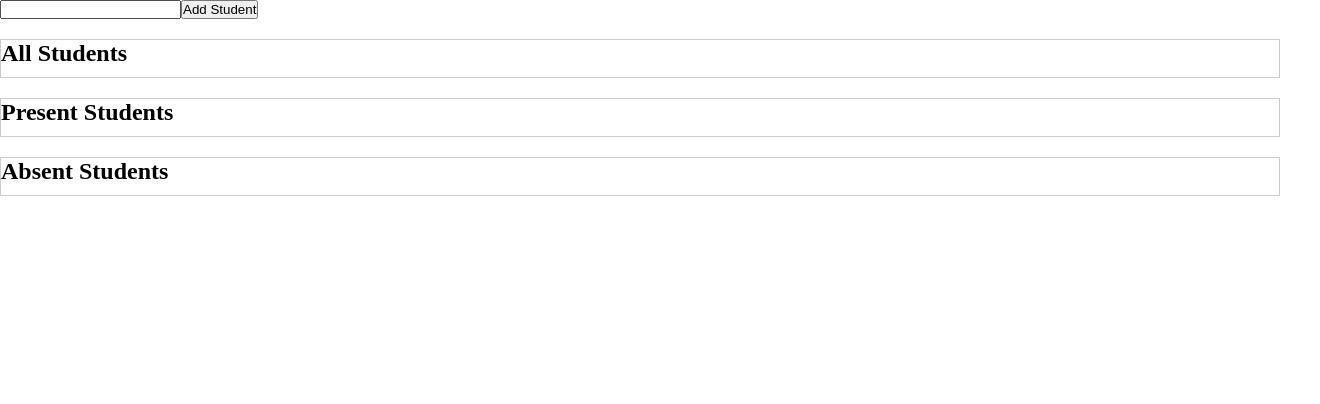
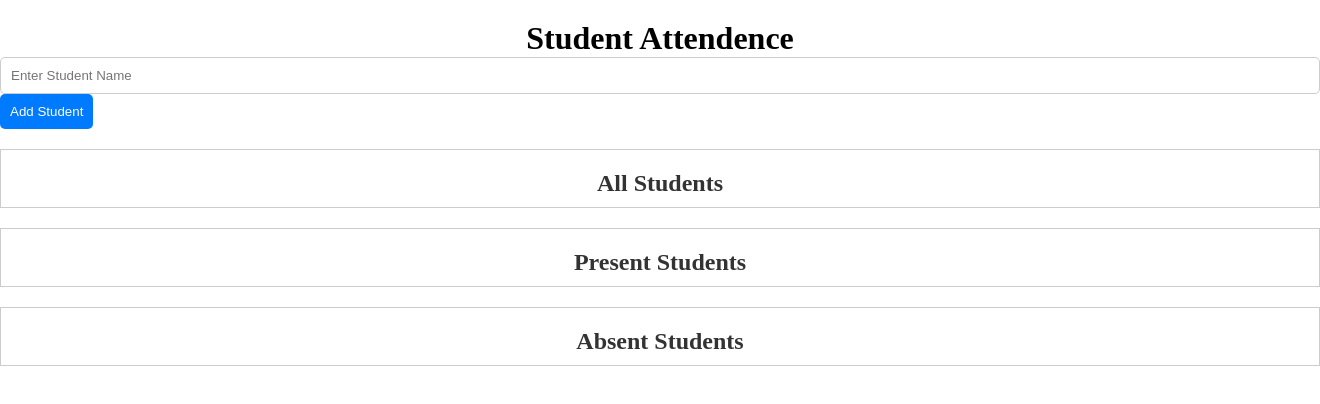
Before and after one commit to meheraj786/simple-students-attendance-with-react, a React (Vite) app: page / in a window 1280 px wide. Shown: the top 404 px of the page, 1320 px wide, since content can reach past the window. Built offline with nearby package versions, Linux system fonts and the light colour scheme.

Commit message:
container add

```diff
--- a/src/App.css
+++ b/src/App.css
@@ -20,4 +20,31 @@ ul li {
   border: 1px solid #ccc;
   display: flex;
   justify-content: space-between;
+  align-items: center;
+  border-radius: 5px;
+  background-color: #f9f9f9;
+  transition: all 0.3s ease;
 }
+h1{
+  text-align: center;
+  margin-top: 20px;
+}
+h2{
+  text-align: center;
+  margin-top: 20px;
+  color: #333;
+}
+input{
+  padding: 10px;
+  border: 1px solid #ccc;
+  border-radius: 5px;
+  width: 100%;
+}
+button{
+  padding: 10px;
+  border: none;
+  background-color: #007bff;
+  color: white;
+  border-radius: 5px;
+  cursor: pointer;
+}
--- a/src/App.jsx
+++ b/src/App.jsx
@@ -4,6 +4,7 @@ import AllStudentsList from "./components/AllStudentsList";
 import PresentStudents from "./components/PresentStudents";
 import AbsentStudentsList from "./components/AbsentStudentsList";
 import { StudentProvider } from "./context/StudentProvider";
+import Container from "./components/Container";
 
 function App() {
 
@@ -13,10 +14,12 @@ function App() {
   return (
     <>
     <StudentProvider >
-    <SubmitForm/>
+<Container>
+<SubmitForm/>
     <AllStudentsList/>
     <PresentStudents/>
     <AbsentStudentsList/>
+</Container>
     </StudentProvider>
     </>
   );
--- /dev/null
+++ b/src/components/Container.jsx
@@ -0,0 +1,9 @@
+import React from 'react'
+
+const Container = ({children}) => {
+  return (
+    <div style={{ width: '1320px', margin: '0 auto' }}>{children}</div>
+  )
+}
+
+export default Container
--- a/src/components/SubmitForm.jsx
+++ b/src/components/SubmitForm.jsx
@@ -5,7 +5,8 @@ const SubmitForm = () => {
   const {submitHandler,studentName,changeNameHandler,editMode   }= useContext(StudentContext)
   return (
     <form onSubmit={submitHandler}>
-    <input type="text" value={studentName} onChange={changeNameHandler} />
+      <h1>Student Attendence</h1>
+    <input type="text" placeholder='Enter Student Name' value={studentName} onChange={changeNameHandler} />
     <button type="submit">
       {editMode ? "Update Student" : "Add Student"}
     </button>
```
